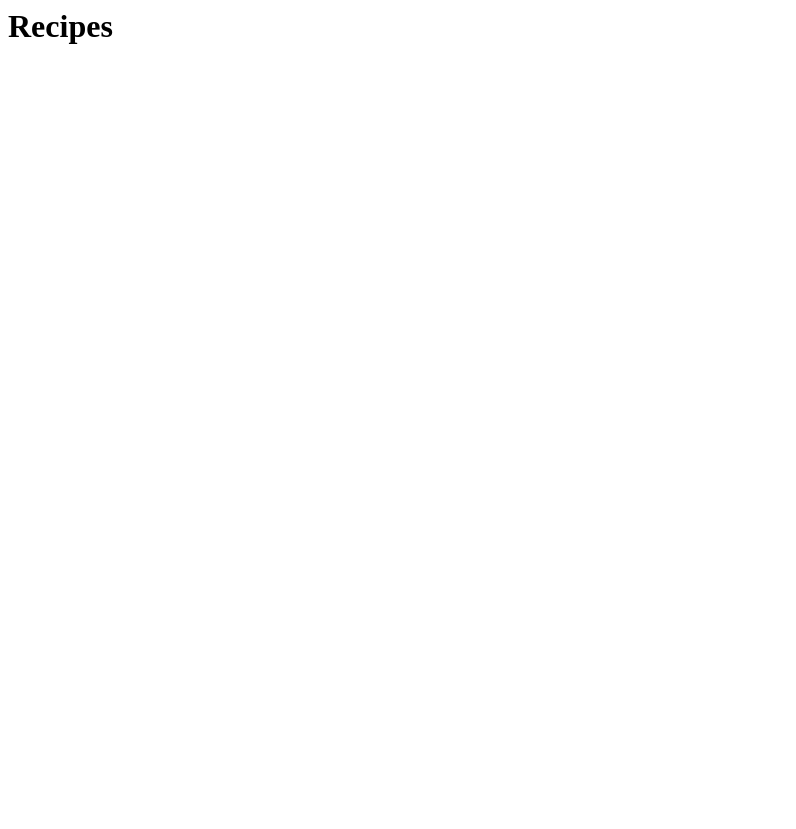
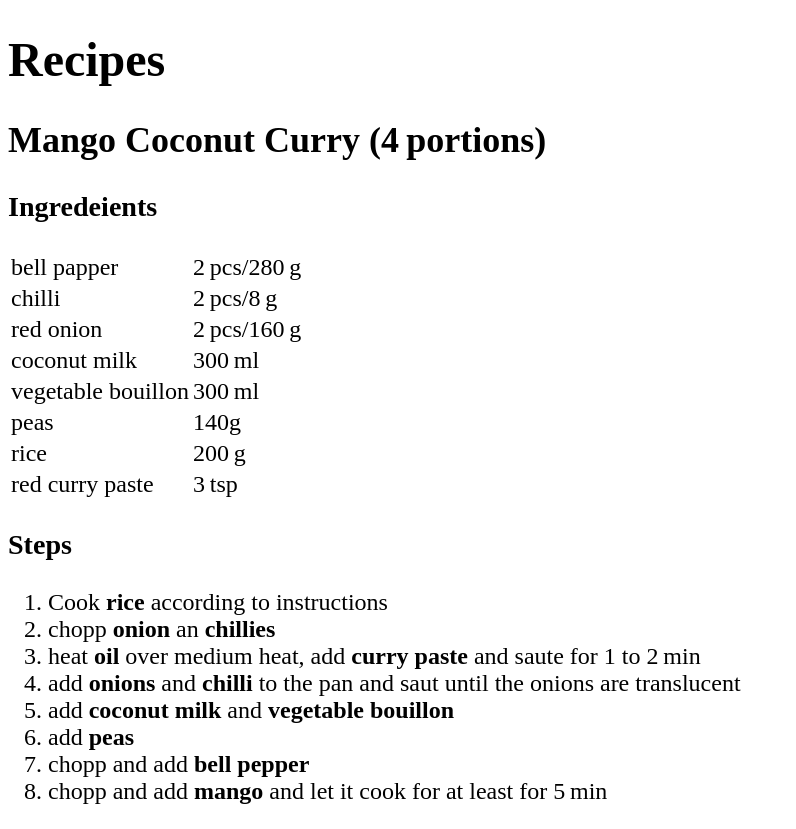
Before and after one commit to SpikePy/Recipes, a plain HTML site: page index.html in a window 1280 px wide. Shown: the whole page, without its empty margins (0-796 px from the left). Before the commit the page ends 800 px from the top, so only its background shows below. Drawn offline with Linux system fonts and the light colour scheme.

Commit message:
add first recipe

```diff
--- a/index.html
+++ b/index.html
@@ -1 +1,79 @@
-<h1>Recipes</h1>
+<!DOCTYPE html>
+<html lang="en">
+<meta charset="UTF-8">
+<title>Spikes Recipes</title>
+<meta name="viewport" content="width=device-width,initial-scale=1">
+<link rel="stylesheet" href="style.css">
+
+<body>
+
+    <h1>Recipes</h1>
+
+    <h2>Mango Coconut Curry (4&thinsp;portions)</h2>
+    <h3>Ingredeients</h3>
+    <table>
+        <tr>
+            <td>bell papper</td>
+            <td>2&thinsp;pcs/280&thinsp;g</td>
+        </tr>
+        <tr>
+            <td>chilli</td>
+            <td>2&thinsp;pcs/8&thinsp;g</td>
+        </tr>
+        <tr>
+            <td>red onion</td>
+            <td>2&thinsp;pcs/160&thinsp;g</td>
+        </tr>
+        <tr>
+            <td>coconut milk</td>
+            <td>300&thinsp;ml</td>
+        </tr>
+        <tr>
+            <td>vegetable bouillon</td>
+            <td>300&thinsp;ml</td>
+        </tr>
+        <tr>
+            <td>peas</td>
+            <td>140g</td>
+        </tr>
+        <tr>
+            <td>rice</td>
+            <td>200&thinsp;g</td>
+        </tr>
+        <tr>
+            <td>red curry paste</td>
+            <td>3&thinsp;tsp</td>
+        </tr>
+    </table>
+
+    <h3>Steps</h3>
+    <ol>
+        <li>
+            Cook <strong>rice</strong> according to instructions
+        </li>
+        <li>
+            chopp <strong>onion</strong> an <strong>chillies</strong>
+        </li>
+        <li>
+            heat <strong>oil</strong> over medium heat, add <strong>curry paste</strong> and saute for 1 to 2&thinsp;min
+        </li>
+        <li>
+            add <strong>onions</strong> and <strong>chilli</strong> to the pan and saut until the onions are translucent
+        </li>
+        <li>
+            add <strong>coconut milk</strong> and <strong>vegetable bouillon</strong>
+        </li>
+        <li>
+            add <strong>peas</strong>
+        </li>
+        <li>
+            chopp and add <strong>bell pepper</strong>
+        </li>
+        <li>
+            chopp and add <strong>mango</strong> and let it cook for at least for 5&thinsp;min
+        </li>
+    </ol>
+    <tags></tags>
+</body>
+
+</html>
--- /dev/null
+++ b/style.css
@@ -0,0 +1,3 @@
+body {
+    font-size: 150%;
+}
```
